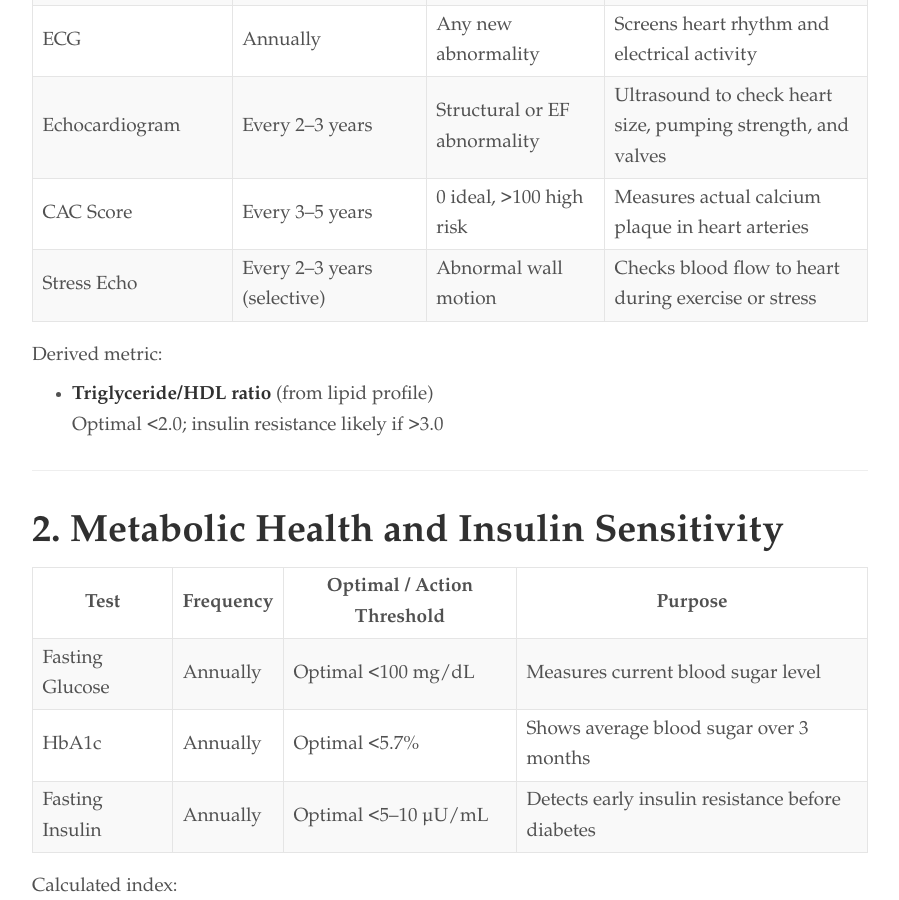
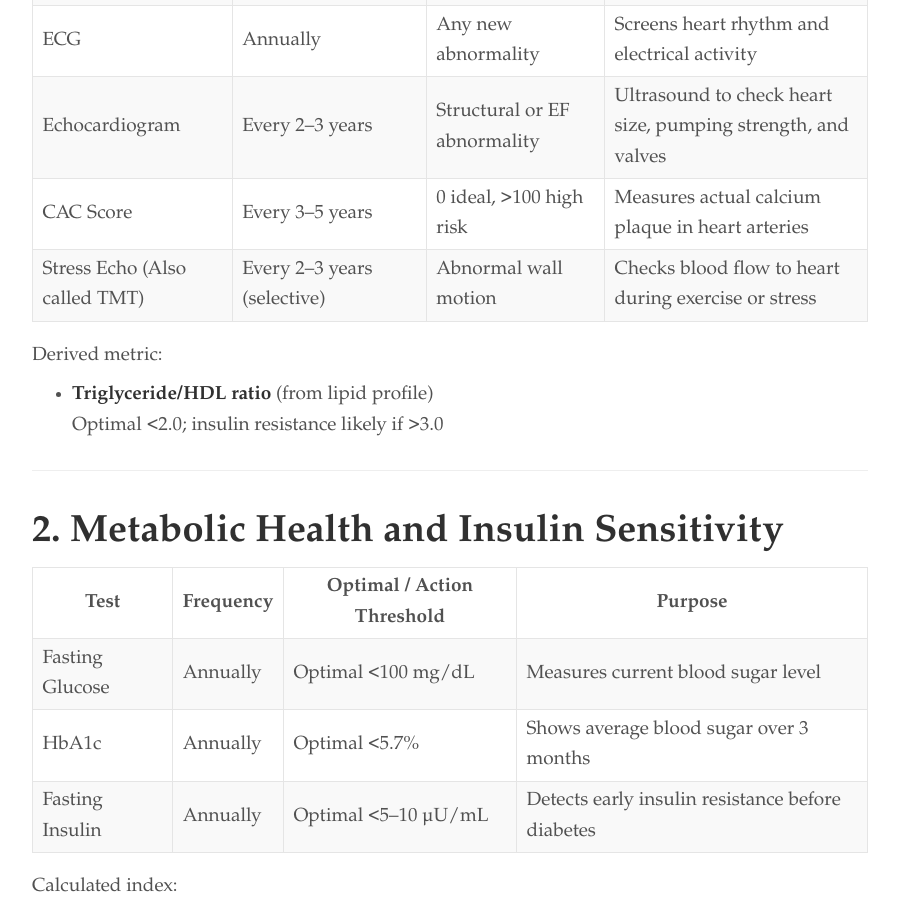
Before and after one commit to rishisareen/rishisareen.github.io, a Jekyll site: the page built from _articles/2026-01-11-BloodTests.md, in a window 1280 px wide and 900 px high, scrolled down 1062 px. Shown: the whole window, without its empty margins (190-1089 px from the left). Built offline with Jekyll 4.4.1, drawn with Linux system fonts in a browser that asks for light colours.

Commit message:
Commit from Obsidian: 2026-01-11 10:27:12
Affected files:
_articles/2026-01-11-BloodTests.md

```diff
--- a/_articles/2026-01-11-BloodTests.md
+++ b/_articles/2026-01-11-BloodTests.md
@@ -21,7 +21,7 @@ categories: Nutrition
 | ECG                                  | Annually                                          | Any new abnormality                  | Screens heart rhythm and electrical activity                                       |
 | Echocardiogram                       | Every 2–3 years                                   | Structural or EF abnormality         | Ultrasound to check heart size, pumping strength, and valves                       |
 | CAC Score                            | Every 3–5 years                                   | 0 ideal, >100 high risk              | Measures actual calcium plaque in heart arteries                                   |
-| Stress Echo                          | Every 2–3 years (selective)                       | Abnormal wall motion                 | Checks blood flow to heart during exercise or stress                               |
+| Stress Echo (Also called TMT)        | Every 2–3 years (selective)                       | Abnormal wall motion                 | Checks blood flow to heart during exercise or stress                               |
 
 Derived metric:
 - **Triglyceride/HDL ratio** (from lipid profile)
```
